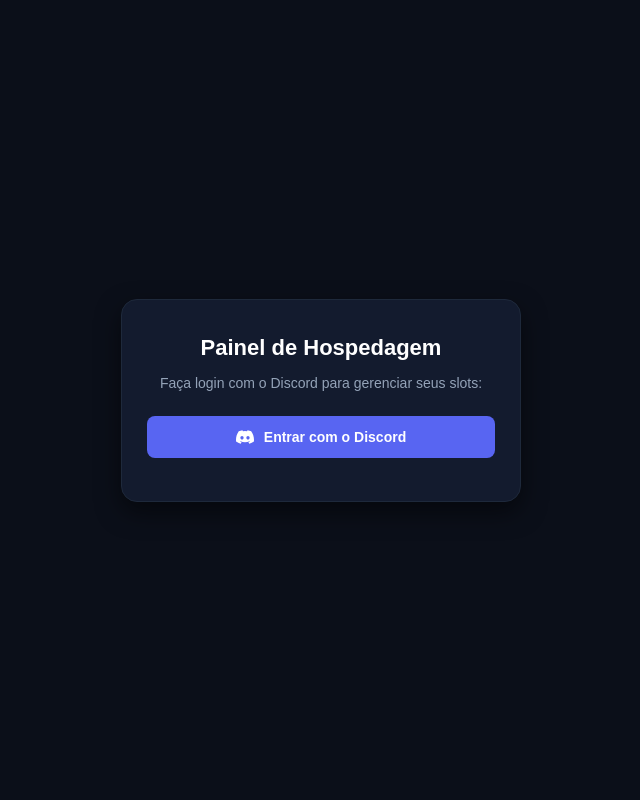
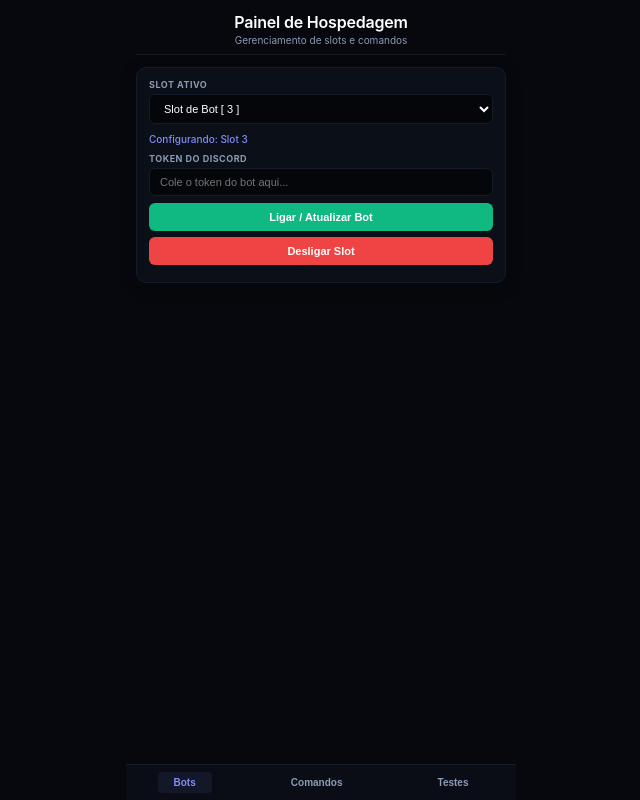
Before and after one commit to maikicontasegundadiascosta-ai/hospedagem-, a website: page index.html in a window 1280 px wide. Shown: the whole page, without its empty margins (319-959 px from the left). Drawn offline with nearby package versions, Linux system fonts and the light colour scheme.

Commit message:
Update index.html

```diff
--- a/index.html
+++ b/index.html
@@ -5,11 +5,11 @@
     <meta name="viewport" content="width=device-width, initial-scale=1.0">
     <title>Painel de Hospedagem</title>
     <style>
-        * { box-sizing: border-box; }
+        * { box-sizing: border-box; -webkit-tap-highlight-color: transparent; }
         body {
-            background: #0b0f19;
-            color: #fff;
-            font-family: Arial, sans-serif;
+            background: #06080d;
+            color: #f1f5f9;
+            font-family: -apple-system, BlinkMacSystemFont, "Segoe UI", Roboto, sans-serif;
             margin: 0;
             padding: 0;
             display: flex;
@@ -18,162 +18,163 @@
             min-height: 100vh;
         }
 
-        /* Tela de Login */
-        #login-screen {
+        .fade-in { animation: fadeIn 0.2s cubic-bezier(0.16, 1, 0.3, 1) forwards; }
+        @keyframes fadeIn {
+            from { opacity: 0; transform: translateY(4px); }
+            to { opacity: 1; transform: translateY(0); }
+        }
+
+        /* Container Principal */
+        #app-screen {
             display: flex;
-            justify-content: center;
-            align-items: center;
             width: 100%;
-            padding: 20px;
-        }
-        .card-login {
-            background: #131b2e;
-            padding: 35px 25px;
-            border-radius: 16px;
-            text-align: center;
-            box-shadow: 0 10px 25px rgba(0,0,0,0.5);
-            width: 100%;
-            max-width: 400px;
-            border: 1px solid #1e293b;
-        }
-        .card-login h2 { margin-top: 0; margin-bottom: 10px; font-size: 22px; }
-        .card-login p { color: #94a3b8; font-size: 14px; margin-bottom: 25px; }
-
-        /* Painel Principal */
-        #app-screen {
-            display: none;
-            width: 100%;
-            max-width: 480px;
+            max-width: 390px;
             min-height: 100vh;
-            background: #0b0f19;
+            background: #06080d;
             flex-direction: column;
             justify-content: space-between;
-            padding: 20px 16px 70px 16px;
-            box-shadow: 0 0 20px rgba(0,0,0,0.8);
+            padding: 12px 10px 60px 10px;
         }
 
         .header {
             text-align: center;
-            margin-bottom: 20px;
+            margin-bottom: 12px;
+            padding-bottom: 8px;
+            border-bottom: 1px solid #121824;
         }
-        .header h1 { font-size: 20px; margin: 0; color: #fff; }
-        .header p { font-size: 12px; color: #94a3b8; margin: 4px 0 0 0; }
+        .header h1 { font-size: 16px; margin: 0; color: #fff; font-weight: 600; letter-spacing: -0.2px; }
+        .header p { font-size: 10px; color: #8b9bb4; margin: 2px 0 0 0; }
 
         .container-box {
-            background: #131b2e;
-            border: 1px solid #1e293b;
-            border-radius: 14px;
-            padding: 16px;
-            margin-bottom: 15px;
+            background: #0b0f17;
+            border: 1px solid #141b29;
+            border-radius: 10px;
+            padding: 11px 12px;
+            margin-bottom: 9px;
+            box-shadow: 0 4px 16px rgba(0,0,0,0.25);
         }
 
         label {
             display: block;
-            font-size: 11px;
-            font-weight: bold;
-            color: #94a3b8;
-            margin-bottom: 6px;
+            font-size: 9px;
+            font-weight: 700;
+            color: #8b9bb4;
+            margin-bottom: 4px;
             letter-spacing: 0.5px;
             text-transform: uppercase;
         }
 
         select, input, textarea {
             width: 100%;
-            background: #0b0f19;
-            border: 1px solid #1e293b;
+            background: #040609;
+            border: 1px solid #141b29;
             color: #fff;
-            padding: 12px;
-            border-radius: 8px;
-            font-size: 14px;
-            margin-bottom: 12px;
+            padding: 7px 10px;
+            border-radius: 6px;
+            font-size: 11px;
+            margin-bottom: 7px;
             outline: none;
+            transition: border-color 0.15s;
         }
         select:focus, input:focus, textarea:focus { border-color: #5865F2; }
 
         .btn {
             width: 100%;
-            padding: 12px;
+            padding: 8px;
             border: none;
-            border-radius: 8px;
-            font-weight: bold;
+            border-radius: 6px;
+            font-weight: 600;
             cursor: pointer;
-            font-size: 14px;
+            font-size: 11px;
             display: flex;
             align-items: center;
             justify-content: center;
-            gap: 10px;
-            transition: opacity 0.2s;
-            margin-bottom: 8px;
+            gap: 6px;
+            margin-bottom: 6px;
+            transition: opacity 0.15s, transform 0.1s;
         }
-        .btn:hover { opacity: 0.9; }
+        .btn:hover { opacity: 0.92; }
+        .btn:active { transform: scale(0.98); }
+
         .btn-discord { background: #5865F2; color: #fff; }
-        .btn-discord svg { width: 18px; height: 18px; fill: currentColor; }
         .btn-success { background: #10b981; color: #fff; }
         .btn-danger { background: #ef4444; color: #fff; }
-        .btn-secondary { background: #374151; color: #fff; font-size: 12px; padding: 6px; }
 
         .alert-box {
-            background: rgba(16, 185, 129, 0.1);
-            border: 1px solid #10b981;
-            color: #10b981;
-            padding: 10px;
-            border-radius: 8px;
-            font-size: 12px;
+            background: rgba(16, 185, 129, 0.08);
+            border: 1px solid rgba(16, 185, 129, 0.3);
+            color: #34d399;
+            padding: 7px 10px;
+            border-radius: 6px;
+            font-size: 10px;
             text-align: center;
-            margin-top: 10px;
+            margin-top: 6px;
+            display: none;
+            font-weight: 500;
         }
 
-        /* Navegação Inferior */
+        .command-item {
+            background: #040609;
+            border: 1px solid #141b29;
+            border-radius: 6px;
+            padding: 7px 10px;
+            display: flex;
+            justify-content: space-between;
+            align-items: center;
+            margin-top: 6px;
+        }
+        .command-info {
+            display: flex;
+            align-items: center;
+            gap: 6px;
+        }
+        .command-name { font-size: 11px; font-weight: 600; color: #fff; }
+        .badge-ai { background: #121824; color: #8b9bb4; font-size: 8px; padding: 2px 5px; border-radius: 3px; font-weight: 700; border: 1px solid #1c2638; }
+        .btn-delete { background: transparent; border: 1px solid rgba(239, 68, 68, 0.4); color: #ef4444; font-size: 9px; padding: 3px 7px; border-radius: 4px; cursor: pointer; transition: background 0.15s; }
+        .btn-delete:hover { background: rgba(239, 68, 68, 0.1); }
+
+        /* Menu Inferior Fixo */
         .nav-bar {
             position: fixed;
             bottom: 0;
             left: 0;
             width: 100%;
-            background: #0b0f19;
-            border-top: 1px solid #1e293b;
+            background: rgba(11, 15, 23, 0.92);
+            backdrop-filter: blur(10px);
+            border-top: 1px solid #141b29;
             display: flex;
             justify-content: space-around;
-            padding: 12px 0;
+            padding: 7px 0;
+            z-index: 100;
         }
         .nav-item {
             background: none;
             border: none;
-            color: #94a3b8;
-            font-size: 14px;
-            font-weight: bold;
+            color: #8b9bb4;
+            font-size: 10px;
+            font-weight: 600;
             cursor: pointer;
+            padding: 5px 16px;
+            border-radius: 4px;
+            transition: color 0.15s, background 0.15s;
         }
-        .nav-item.active { color: #818cf8; }
+        .nav-item.active { color: #818cf8; background: rgba(129, 140, 248, 0.08); }
 
         .tab-content { display: none; }
         .tab-content.active { display: block; }
 
         .section-title {
-            font-size: 13px;
+            font-size: 9px;
             color: #f43f5e;
-            margin-bottom: 8px;
-            font-weight: bold;
+            margin-bottom: 3px;
+            font-weight: 700;
         }
     </style>
 </head>
 <body>
 
-    <!-- TELA DE LOGIN -->
-    <div id="login-screen">
-        <div class="card-login">
-            <h2>Painel de Hospedagem</h2>
-            <p>Faça login com o Discord para gerenciar seus slots:</p>
-            <button class="btn btn-discord" onclick="logarComDiscord()">
-                <svg viewBox="0 0 127.14 96.36">
-                    <path d="M107.7,8.07A105.15,105.15,0,0,0,81.47,0a72.06,72.06,0,0,0-3.36,6.83A97.68,97.68,0,0,0,49,6.83,72.37,72.37,0,0,0,45.64,0,105.89,105.89,0,0,0,19.39,8.09C2.79,32.65-1.71,56.6.54,80.21h0A105.73,105.73,0,0,0,32.71,96.36,77.7,77.7,0,0,0,39.6,85.25a68.42,68.42,0,0,1-10.85-5.18c.91-.66,1.8-1.34,2.66-2a75.57,75.57,0,0,0,64.32,0c.87.71,1.76,1.39,2.66,2a68.68,68.68,0,0,1-10.87,5.19,77,77,0,0,0,6.89,11.1,105.25,105.25,0,0,0,32.19-16.15c2.63-27.29-4.53-51.19-19.45-72.15ZM42.45,65.69C36.18,65.69,31,60,31,53s5.18-12.72,11.45-12.72S53.9,46,53.88,53,48.71,65.69,42.45,65.69Zm42.24,0C78.41,65.69,73.25,60,73.25,53s5.18-12.72,11.44-12.72S96.15,46,96.13,53,91,65.69,84.69,65.69Z"/>
-                </svg>
-                Entrar com o Discord
-            </button>
-        </div>
-    </div>
-
-    <!-- TELA PRINCIPAL (PAINEL DE BOTS) -->
-    <div id="app-screen">
+    <!-- TELA PRINCIPAL -->
+    <div id="app-screen" class="fade-in">
         <div>
             <div class="header">
                 <h1>Painel de Hospedagem</h1>
@@ -191,28 +192,28 @@
                         <option value="4">Slot de Bot [ 4 ]</option>
                     </select>
 
-                    <p id="config-slot-text" style="font-size: 12px; color: #818cf8; margin: 5px 0 15px 0;">Configurando: Slot 3</p>
+                    <p id="config-slot-text" style="font-size: 10px; color: #818cf8; margin: 2px 0 8px 0; font-weight: 500;">Configurando: Slot 3</p>
 
                     <label>Token do Discord</label>
                     <input type="password" id="bot-token" placeholder="Cole o token do bot aqui...">
 
-                    <button class="btn btn-success" onclick="ligarBot()">Ligar / Atualizar Bot</button>
-                    <button class="btn btn-danger" onclick="desligarBot()">Desligar Slot</button>
+                    <button class="btn btn-success" onclick="ligarBotWisp()">Ligar / Atualizar Bot</button>
+                    <button class="btn btn-danger" onclick="desligarBotWisp()">Desligar Slot</button>
 
-                    <div id="status-msg" class="alert-box" style="display: none;">Bot ligado e comandos sincronizados!</div>
+                    <div id="status-msg" class="alert-box"></div>
                 </div>
             </div>
 
             <!-- ABA COMANDOS -->
             <div id="tab-comandos" class="tab-content">
                 <div class="container-box">
-                    <p style="margin-top:0; font-weight:bold; font-size:14px;" id="comando-slot-titulo">Novo Comando Slash (Slot 3)</p>
+                    <p style="margin-top:0; font-weight:600; font-size:10px; color:#fff; margin-bottom:5px;" id="comando-slot-titulo">Novo Comando Slash (Slot 3)</p>
 
                     <label>Nome do Comando</label>
-                    <input type="text" id="cmd-name" value="/exemplo">
+                    <input type="text" id="cmd-name" placeholder="/comando">
 
                     <label>Script Javascript (Opcional)</label>
-                    <textarea rows="4" id="cmd-script">const lat = Date.now() - interaction.createdTimestamp; return `Pong! Latência: ${lat}ms`;</textarea>
+                    <textarea rows="2" id="cmd-script">const lat = Date.now() - interaction.createdTimestamp; return `Pong! Latência: ${lat}ms`;</textarea>
 
                     <label class="section-title">API de IA - Recomendado Groq (Opcional)</label>
                     <input type="text" id="cmd-ai-key" placeholder="Cole sua chave da API (Ex: gsk_...)">
@@ -224,20 +225,27 @@
                 </div>
 
                 <div class="container-box">
-                    <div style="display: flex; justify-content: space-between; align-items: center; margin-bottom: 8px;">
-                        <span style="font-size: 12px; font-weight: bold; color: #94a3b8;">Comandos Configurados</span>
-                        <button class="btn-secondary" style="border:none; border-radius:4px; cursor:pointer;" onclick="limparComandos()">LIMPAR TODOS</button>
+                    <div style="display: flex; justify-content: space-between; align-items: center; margin-bottom: 4px;">
+                        <span style="font-size: 9px; font-weight: 700; color: #8b9bb4; text-transform: uppercase;">Comandos Configurados</span>
+                        <span style="font-size: 9px; font-weight: 700; color: #ef4444; cursor: pointer;" onclick="limparComandos()">LIMPAR TODOS</span>
                     </div>
-                    <div id="lista-comandos" style="font-size: 12px; color: #94a3b8; text-align: center; padding: 10px;">
-                        Nenhum comando configurado.
+
+                    <div id="lista-comandos">
+                        <div class="command-item">
+                            <div class="command-info">
+                                <span class="command-name">/iniciar v2</span>
+                                <span class="badge-ai">AI</span>
+                            </div>
+                            <button class="btn-delete" onclick="this.parentElement.remove()">Excluir</button>
+                        </div>
                     </div>
                 </div>
             </div>
 
             <!-- ABA TESTES -->
             <div id="tab-testes" class="tab-content">
-                <div class="container-box" style="text-align: center; padding: 30px;">
-                    <p style="color: #94a3b8; margin: 0;">Área de testes e logs do sistema em tempo real.</p>
+                <div class="container-box" style="text-align: center; padding: 25px;">
+                    <p style="color: #8b9bb4; font-size: 11px; margin: 0;">Logs e testes em tempo real.</p>
                 </div>
             </div>
         </div>
@@ -248,50 +256,18 @@
             <button class="nav-item" onclick="trocarAba('comandos', this)">Comandos</button>
             <button class="nav-item" onclick="trocarAba('testes', this)">Testes</button>
         </div>
-
-        <div style="text-align: center; margin-top: 15px;">
-            <button class="btn btn-secondary" style="background: transparent; color: #ef4444;" onclick="sair()">Sair da Conta</button>
-        </div>
     </div>
 
-    <!-- SDK do Supabase -->
-    <script src="https://cdn.jsdelivr.net/npm/@supabase/supabase-js@2"></script>
     <script>
-        const supabaseUrl = 'https://aiilbyqilfrtaytryyyx.supabase.co';
-        const supabaseKey = 'sb_publishable_ZI3DUJuIf7Fd50Lyo_6GcQ_lH2E93xw';
-        const _supabase = supabase.createClient(supabaseUrl, supabaseKey);
-
-        async function logarComDiscord() {
-            const { error } = await _supabase.auth.signInWithOAuth({
-                provider: 'discord',
-                options: {
-                    redirectTo: window.location.origin + window.location.pathname
-                }
-            });
-            if (error) alert('Erro ao autenticar: ' + error.message);
-        }
-
-        async function verificarSessao() {
-            const { data: { session } } = await _supabase.auth.getSession();
-            if (session) {
-                document.getElementById('login-screen').style.display = 'none';
-                document.getElementById('app-screen').style.display = 'flex';
-            } else {
-                document.getElementById('login-screen').style.display = 'flex';
-                document.getElementById('app-screen').style.display = 'none';
-            }
-        }
-
-        async function sair() {
-            await _supabase.auth.signOut();
-            window.location.reload();
-        }
+        const WISP_API_URL = 'https://SEU-DOMINIO-WISPBYTE.wispbyte.gg';
 
         function trocarAba(aba, elemento) {
             document.querySelectorAll('.tab-content').forEach(el => el.classList.remove('active'));
             document.querySelectorAll('.nav-item').forEach(el => el.classList.remove('active'));
 
-            document.getElementById('tab-' + aba).classList.add('active');
+            const target = document.getElementById('tab-' + aba);
+            target.classList.add('active');
+            target.classList.add('fade-in');
             elemento.classList.add('active');
         }
 
@@ -301,26 +277,79 @@
             document.getElementById('comando-slot-titulo').innerText = `Novo Comando Slash (Slot ${slot})`;
         }
 
-        function ligarBot() {
+        async function ligarBotWisp() {
+            const slot = document.getElementById('slot-select').value;
+            const token = document.getElementById('bot-token').value;
             const msg = document.getElementById('status-msg');
+
+            if (!token) {
+                alert('Insira o token do bot!');
+                return;
+            }
+
             msg.style.display = 'block';
-            setTimeout(() => { msg.style.display = 'none'; }, 4000);
+            msg.innerText = `Conectando Slot ${slot} na Wisp Byte...`;
+
+            try {
+                const response = await fetch(`${WISP_API_URL}/api/slot/ligar`, {
+                    method: 'POST',
+                    headers: { 'Content-Type': 'application/json' },
+                    body: JSON.stringify({ slot, token })
+                });
+
+                const data = await response.json();
+                if (data.success) {
+                    msg.innerText = `Bot bot-${slot} ligado e comandos sincronizados!`;
+                } else {
+                    msg.innerText = `Erro: ${data.message}`;
+                }
+            } catch (err) {
+                msg.innerText = `Erro de conexão com o servidor da Wisp Byte.`;
+            }
         }
 
-        function desligarBot() {
-            alert('Slot desligado com sucesso.');
+        async function desligarBotWisp() {
+            const slot = document.getElementById('slot-select').value;
+            const msg = document.getElementById('status-msg');
+
+            msg.style.display = 'block';
+            msg.innerText = `Desligando Slot ${slot}...`;
+
+            try {
+                const response = await fetch(`${WISP_API_URL}/api/slot/desligar`, {
+                    method: 'POST',
+                    headers: { 'Content-Type': 'application/json' },
+                    body: JSON.stringify({ slot })
+                });
+                const data = await response.json();
+                msg.innerText = data.message;
+            } catch (err) {
+                msg.innerText = `Erro ao desligar slot.`;
+            }
         }
 
         function adicionarComando() {
             const nome = document.getElementById('cmd-name').value;
-            document.getElementById('lista-comandos').innerHTML = `<div style="color: #10b981; padding: 5px;">Comando ${nome} adicionado com sucesso!</div>`;
+            if(!nome) {
+                alert('Insira o nome do comando!');
+                return;
+            }
+            const lista = document.getElementById('lista-comandos');
+            lista.innerHTML += `
+                <div class="command-item">
+                    <div class="command-info">
+                        <span class="command-name">${nome}</span>
+                        <span class="badge-ai">AI</span>
+                    </div>
+                    <button class="btn-delete" onclick="this.parentElement.remove()">Excluir</button>
+                </div>
+            `;
+            document.getElementById('cmd-name').value = '';
         }
 
         function limparComandos() {
-            document.getElementById('lista-comandos').innerHTML = 'Nenhum comando configurado.';
+            document.getElementById('lista-comandos').innerHTML = '';
         }
-
-        verificarSessao();
     </script>
 </body>
-                    </html>
+                            </html>
```
